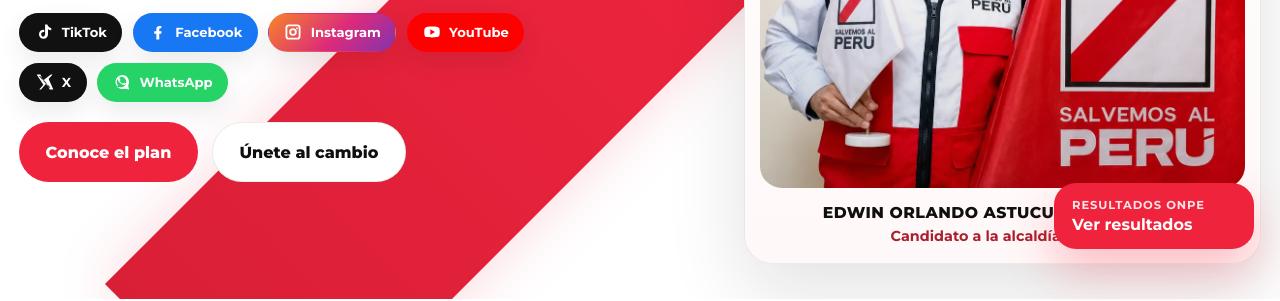
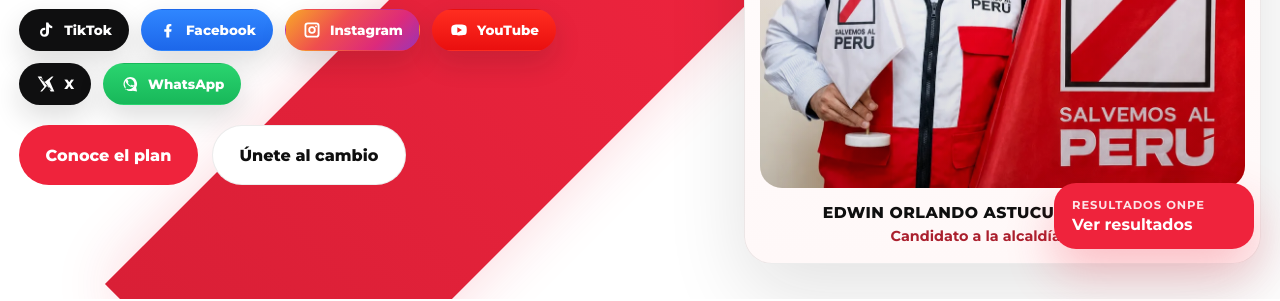
Before and after one commit to Candido25/salvemosalperu-ate, a plain HTML site: page index.html in a window 1280 px wide. Shown: the part 525-826 px from the top of the page. Drawn offline with nearby package versions, Linux system fonts and the light colour scheme.

Commit message:
Refine hero social button styling

```diff
--- a/styles.css
+++ b/styles.css
@@ -1104,7 +1104,7 @@
 .home-social-row {
   display: flex;
   flex-wrap: wrap;
-  gap: 0.65rem;
+  gap: 0.75rem;
   margin-top: 1rem;
   align-items: center;
   width: fit-content;
@@ -1115,16 +1115,16 @@
   display: inline-flex;
   align-items: center;
   justify-content: center;
-  gap: 0.45rem;
-  min-height: 38px;
-  max-height: 40px;
-  padding: 0.55rem 0.9rem;
+  gap: 0.5rem;
+  min-height: 42px;
+  max-height: 42px;
+  padding: 0.6rem 1rem;
   border-radius: 999px;
   border: 1px solid transparent;
-  box-shadow: 0 10px 24px rgba(18, 18, 18, 0.08);
-  font-family: "Montserrat", sans-serif;
-  font-size: 0.82rem;
-  font-weight: 700;
+  box-shadow: 0 12px 28px rgba(18, 18, 18, 0.14);
+  font-family: "Montserrat", sans-serif;
+  font-size: 0.84rem;
+  font-weight: 800;
   line-height: 1;
   color: #ffffff;
   transition:
@@ -1136,8 +1136,8 @@
 .home-social-button:hover,
 .home-social-button:focus-visible {
   transform: translateY(-1px);
-  border-color: rgba(239, 35, 60, 0.22);
-  box-shadow: 0 14px 30px rgba(239, 35, 60, 0.12);
+  border-color: rgba(255, 255, 255, 0.16);
+  box-shadow: 0 16px 34px rgba(18, 18, 18, 0.18);
 }
 
 .home-social-button:focus-visible {
@@ -1157,6 +1157,7 @@
 .home-social-button span {
   display: inline-flex;
   align-items: center;
+  white-space: nowrap;
 }
 
 .home-social-button img,
@@ -1170,23 +1171,23 @@
 
 .home-social-tiktok,
 .home-social-x {
-  background: #111111;
+  background: #0f0f10;
 }
 
 .home-social-facebook {
-  background: #1877f2;
+  background: linear-gradient(180deg, #2f86ff 0%, #1d67ea 100%);
 }
 
 .home-social-instagram {
-  background: linear-gradient(135deg, #f58529 0%, #dd2a7b 55%, #8134af 100%);
+  background: linear-gradient(135deg, #f8a928 0%, #ef4e4e 38%, #dd2a7b 72%, #9b36b7 100%);
 }
 
 .home-social-youtube {
-  background: #ff0000;
+  background: linear-gradient(180deg, #ff2d20 0%, #ea0f0f 100%);
 }
 
 .home-social-whatsapp {
-  background: #25d366;
+  background: linear-gradient(180deg, #2ad46f 0%, #18b85a 100%);
 }
 
 .home-hero-actions,
@@ -2281,15 +2282,15 @@
   }
 
   .home-social-row {
-    gap: 0.5rem;
+    gap: 0.55rem;
     margin-top: 0.9rem;
   }
 
   .home-social-button {
-    min-height: 36px;
+    min-height: 38px;
     max-height: 38px;
-    padding: 0.5rem 0.75rem;
-    font-size: 0.76rem;
+    padding: 0.52rem 0.82rem;
+    font-size: 0.74rem;
   }
 
   .home-social-button svg,
```
